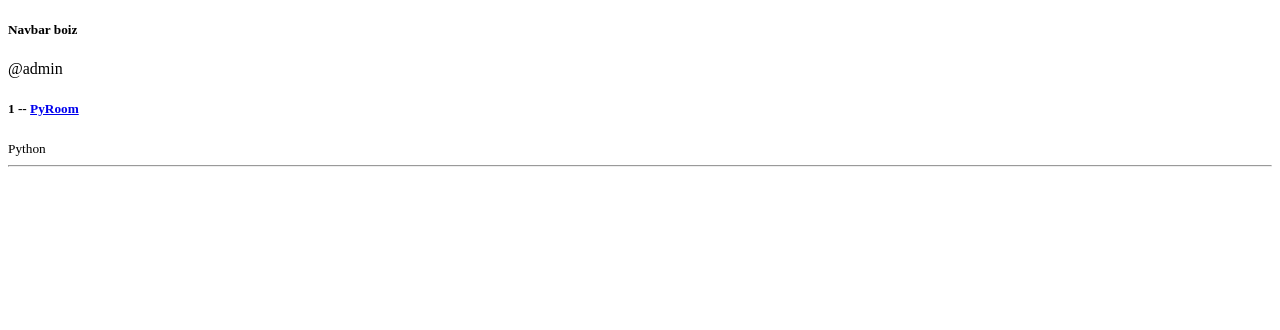
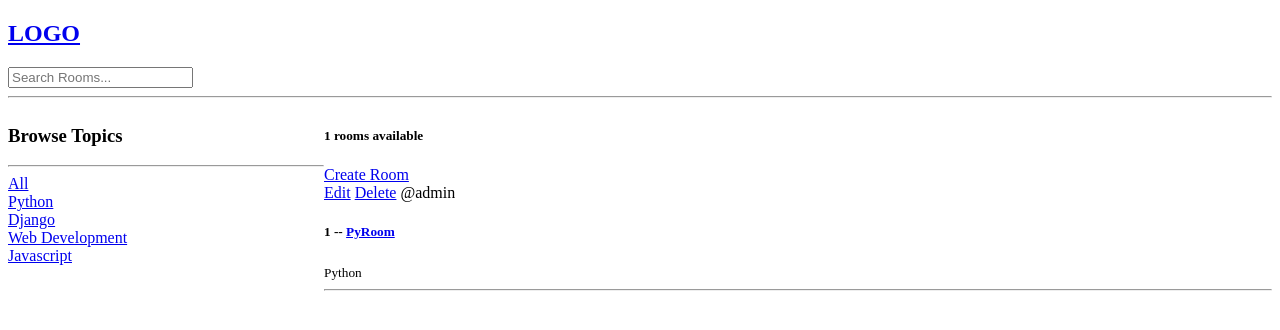
Before and after one commit to rugvedi18/mcs-II-project, a Django app: page / in a window 1280 px wide. Shown: the top 330 px of the page. Run offline with Django 4.2, Linux system fonts and the light colour scheme; data comes from the database, SQL or seed files in the repository; both versions use the stored data as it was after the commit.

Commit message:
CRUD functionality

```diff
--- a/base/models.py
+++ b/base/models.py
@@ -20,6 +20,9 @@ class Room(models.Model):
     updated = models.DateTimeField(auto_now=True)
     created = models.DateTimeField(auto_now_add=True)
 
+    class Meta:
+        ordering = ['-updated', '-created']
+
     def __str__(self):
         return self.name
 
--- a/base/templates/base/home.html
+++ b/base/templates/base/home.html
@@ -2,10 +2,37 @@
 
 
 {% block content %}
+<style>
+    .home-container {
+        display: grid;
+        grid-template-columns: 1fr 3fr;
+    }
+</style>
+
+<div class="home-container">
+
     <div>
+        <h3>Browse Topics</h3>
+        <hr>
+        <div>
+            <a href="{% url 'index' %}">All</a>
+        </div>
+        {% for topic in topics %}
+        <div>
+            <a href="{% url 'index' %}?q={{topic.name}}">{{ topic.name }}</a>
+        </div>
+        {% endfor %}
+    </div>
+
+    <div>
+        <h5>{{ room_count }} rooms available</h5>
+        <a href="{% url 'create-room' %}">Create Room</a>
+
         <div>
             {% for room in rooms %}
             <div>
+                <a href="{% url 'update-room' room.id %}">Edit</a>
+                <a href="{% url 'delete-room' room.id %}">Delete</a>
                 <span>@{{ room.host.username }}</span>
                 <h5>{{ room.id }} -- <a href="{% url 'room' room.id %}">{{ room.name }}</a></h5>
                 <small>{{ room.topic.name }}</small>
@@ -14,4 +41,6 @@
             {% endfor %}
         </div>
     </div>
+
+</div>
 {% endblock %}
--- a/base/urls.py
+++ b/base/urls.py
@@ -3,5 +3,8 @@ from . import views
 
 urlpatterns = [
     path('', views.home, name='index'),
-    path('room/<str:pk>/', views.room, name='room')
+    path('room/<str:pk>/', views.room, name='room'),
+    path('create-room/', views.createRoom, name='create-room'),
+    path('update-room/<str:pk>/', views.updateRoom, name='update-room'),
+    path('delete-room/<str:pk>/', views.deleteRoom, name='delete-room'),
 ]
--- a/base/views.py
+++ b/base/views.py
@@ -1,12 +1,28 @@
-from django.shortcuts import render
-from .models import Room
+from django.shortcuts import render, redirect
+from django.db.models import Q
+from .models import Room, Topic
+from .forms import RoomForm
 # Create your views here.
 
 
 def home(request):
-    rooms = Room.objects.all()
+    q = request.GET.get('q') if request.GET.get('q') != None else ''
+
+    rooms = Room.objects.filter(
+        Q(topic__name__icontains=q) |
+        Q(name__icontains=q) |
+        Q(description__icontains=q)
+    )
+
+    topics = Topic.objects.all()
+    room_count = rooms.count()
+
     template_name = 'base/home.html'
-    context = {'rooms': rooms}
+    context = {
+        'rooms': rooms,
+        'topics': topics,
+        'room_count': room_count,
+    }
 
     return render(request, template_name, context)
 
@@ -17,3 +33,43 @@ def room(request, pk):
     context = {'room': room}
 
     return render(request, template_name, context)
+
+
+def createRoom(request):
+    form = RoomForm
+    if request.method == 'POST':
+        form = RoomForm(request.POST)
+        if form.is_valid():
+            form.save()
+            return redirect('index')
+
+    template_name = 'base/room_form.html'
+    context = {'form': form}
+
+    return render(request, template_name, context)
+
+
+def updateRoom(request, pk):
+    room = Room.objects.get(id=pk)
+    form = RoomForm(instance=room)
+
+    if request.method == 'POST':
+        form = RoomForm(request.POST, instance=room)
+        if form.is_valid():
+            form.save()
+            return redirect('index')
+
+    template_name = 'base/room_form.html'
+    context = {'form': form}
+    return render(request, template_name, context)
+
+
+def deleteRoom(request, pk):
+    room = Room.objects.get(id=pk)
+    if request.method == 'POST':
+        room.delete()
+        return redirect('index')
+
+    template_name = 'base/delete.html'
+
+    return render(request, template_name, {'obj': room})
--- a/templates/navbar.html
+++ b/templates/navbar.html
@@ -1,3 +1,10 @@
 <nav>
-    <h5>Navbar boiz</h5>
+    <a href="/">
+        <h1>LOGO</h1>
+    </a>
+
+    <form method="GET" action="{% url 'index' %}">
+        <input type="text" name="q" placeholder="Search Rooms..." />
+    </form>
+    <hr>
 </nav>
```
Also changed, not shown: base/forms.py (added, +8 -0 lines), base/templates/base/delete.html (added, +10 -0 lines), base/templates/base/room_form.html (added, +11 -0 lines), db.sqlite3. Lines whose indentation alone changed are shown as unchanged.
